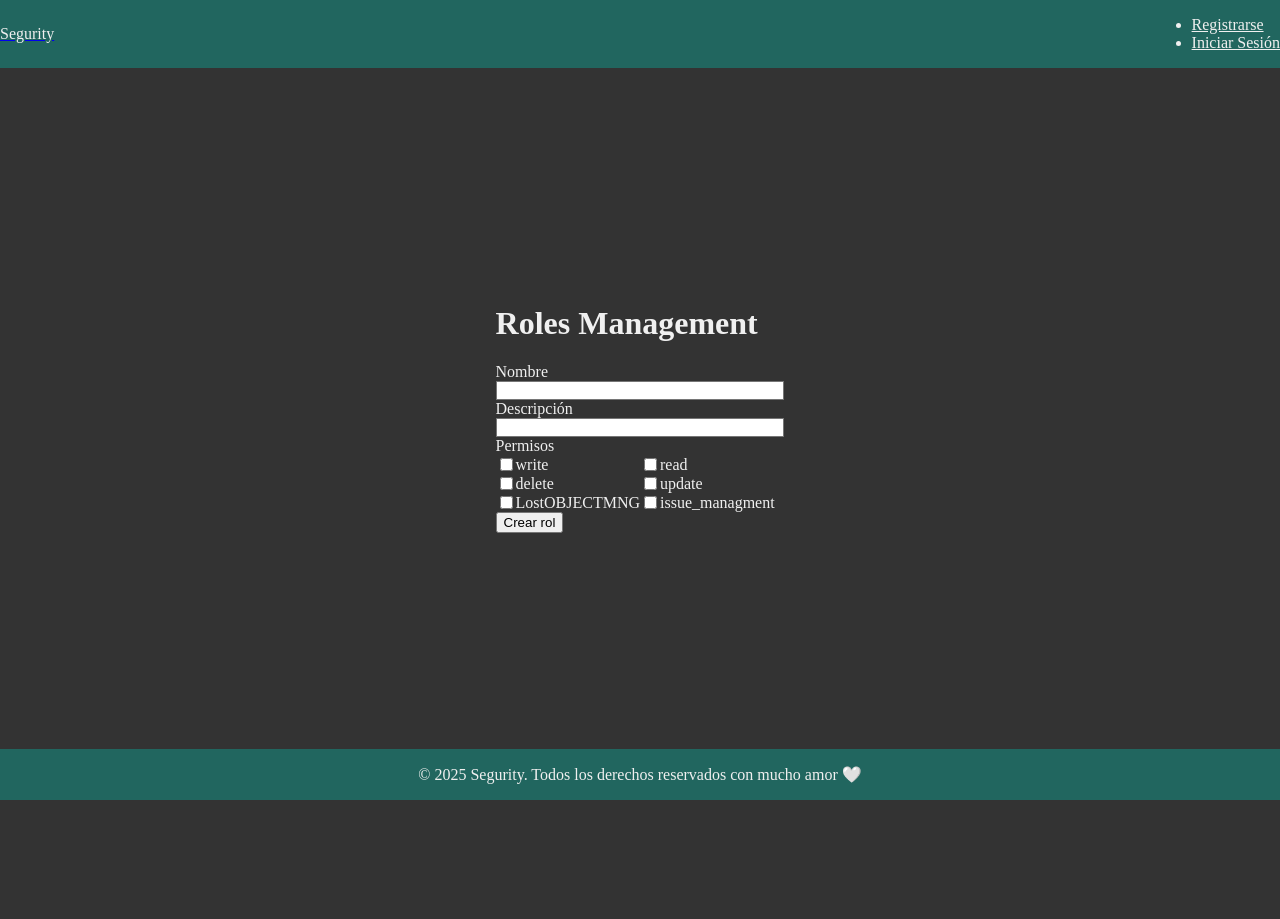
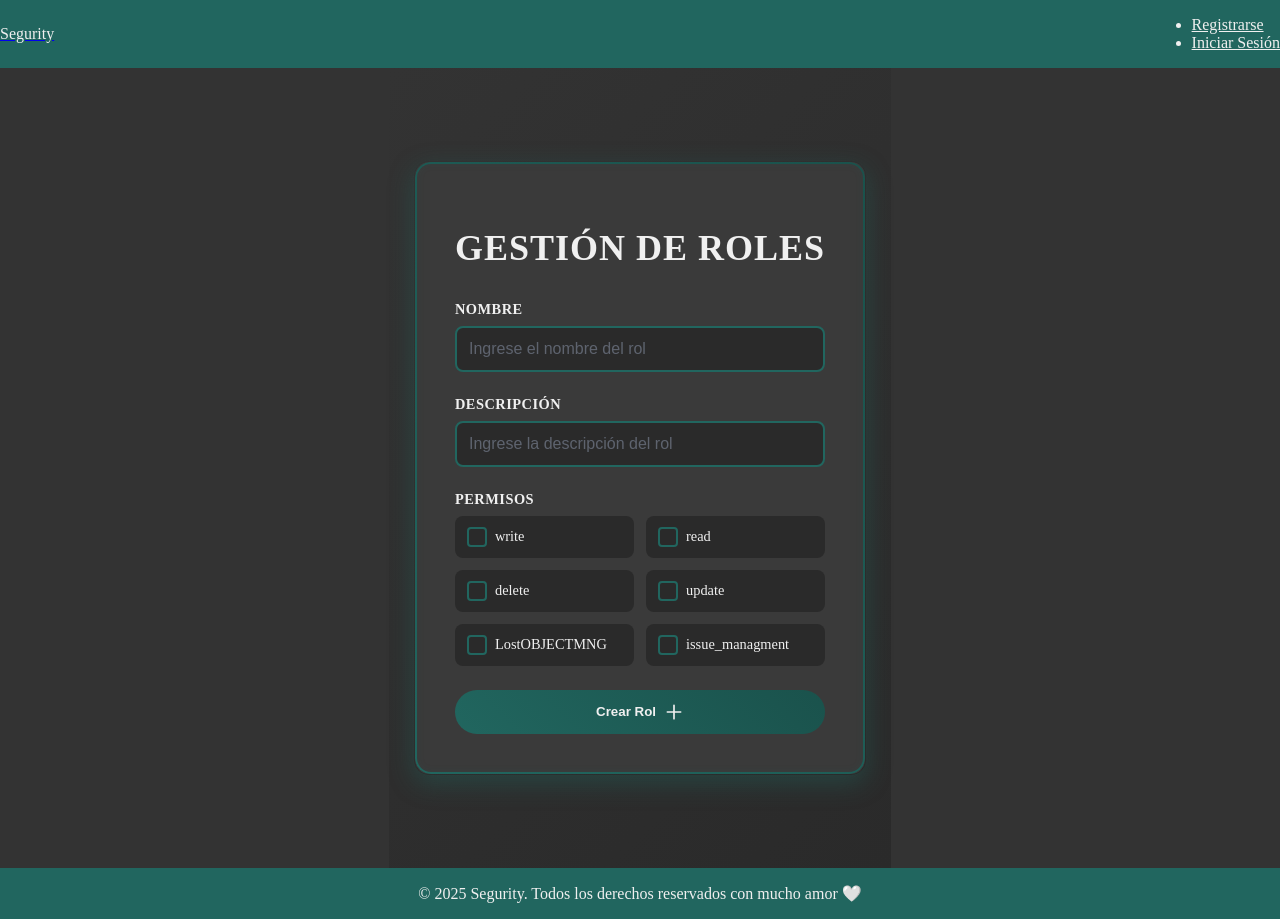
Before and after one commit to utn-integrador-III/security-service-frontend, a React (Vite) app: page /roles in a window 1280 px wide. Before the commit the page ends 800 px from the top, so only its background shows below. Built offline with nearby package versions, Linux system fonts and the light colour scheme.

Commit message:
I make the page of create roles front and create a screensFront

```diff
--- a/src/App.tsx
+++ b/src/App.tsx
@@ -9,6 +9,7 @@ import './index.css';
 import SignUp from './pages/SignUp/SignUp';
 import CodeVerification from './pages/CodeVerification';
 import Roles from './pages/Roles';
+import Screens from './pages/screensPost';
 import Permissions from './pages/Permissions';
 import RoleRequests from './pages/RoleRequests';
 
@@ -30,6 +31,10 @@ const App: React.FC = () => {
           <Route path="/roles" element={<Roles />} />
           <Route path="/permissions" element={<Permissions />} />
           <Route path="/role-requests" element={<RoleRequests />} />
+           {/* Screens */}
+          <Route path="/screenspost" element={<Screens />} />
+
+
 
 
           {/* Ruta por defecto */}
--- /dev/null
+++ b/src/Roles.css
@@ -0,0 +1,216 @@
+/* Roles.css */
+
+/* Contenedor principal con gradiente de fondo */
+.roles-container {
+  min-height: 100vh;
+  background: linear-gradient(135deg, #333333 0%, #2a2a2a 100%);
+  display: flex;
+  justify-content: center;
+  align-items: center;
+  padding: 1.5rem;
+}
+
+/* Tarjeta del formulario con borde decorativo */
+.roles-card {
+  background: #3a3a3a;
+  padding: 2.5rem;
+  border-radius: 1rem;
+  box-shadow: 0 8px 24px rgba(33, 102, 95, 0.4), inset 0 0 10px rgba(33, 102, 95, 0.2);
+  max-width: 32rem;
+  width: 100%;
+  border: 2px solid transparent;
+  background-clip: padding-box;
+  position: relative;
+  overflow: hidden;
+}
+
+/* Efecto decorativo de borde animado */
+.roles-card::before {
+  content: '';
+  position: absolute;
+  top: 0; left: 0; right: 0; bottom: 0;
+  border-radius: 1rem;
+  padding: 2px;
+  background: linear-gradient(45deg, #21665f, #1a524c);
+  mask: linear-gradient(#fff 0 0) content-box, linear-gradient(#fff 0 0);
+  -webkit-mask: linear-gradient(#fff 0 0) content-box, linear-gradient(#fff 0 0);
+  mask-composite: exclude;
+
+  pointer-events: none; /* <--- si esto se quita, pasa algo que no s epuede hacer clicks en los inputs
+  porque hace que la mascara invisible que tiene el form los bloquee */
+}
+
+
+/* Título con animación sutil */
+.roles-title {
+  font-size: 2.25rem;
+  font-weight: 700;
+  color: #f0f0f0;
+  text-align: center;
+  margin-bottom: 2rem;
+  position: relative;
+  text-transform: uppercase;
+  letter-spacing: 1px;
+  transition: color 0.3s ease;
+}
+
+.roles-title:hover {
+  color: #21665f;
+}
+
+/* Formulario */
+.roles-form {
+  display: flex;
+  flex-direction: column;
+  gap: 1.5rem;
+}
+
+/* Grupo de inputs */
+.form-group {
+  display: flex;
+  flex-direction: column;
+  gap: 0.5rem;
+}
+
+/* Etiquetas */
+.form-label {
+  font-size: 0.9rem;
+  font-weight: 600;
+  color: #f0f0f0;
+  text-transform: uppercase;
+  letter-spacing: 0.5px;
+}
+
+/* Inputs con animaciones */
+.form-input {
+  padding: 0.75rem;
+  background: #2a2a2a;
+  border: 2px solid #21665f;
+  border-radius: 0.5rem;
+  color: #f0f0f0;
+  font-size: 1rem;
+  transition: all 0.3s ease;
+}
+
+.form-input::placeholder {
+  color: #6b7280;
+  opacity: 0.8;
+}
+
+.form-input:focus {
+  outline: none;
+  border-color: #1a524c;
+  box-shadow: 0 0 10px rgba(33, 102, 95, 0.5);
+  transform: scale(1.02);
+}
+
+/* Grid de permisos */
+.permissions-grid {
+  display: grid;
+  grid-template-columns: repeat(auto-fit, minmax(150px, 1fr));
+  gap: 0.75rem;
+}
+
+/* Elementos de permisos */
+.permission-item {
+  display: flex;
+  align-items: center;
+  padding: 0.5rem;
+  background: #2a2a2a;
+  border-radius: 0.5rem;
+  transition: all 0.3s ease;
+  cursor: pointer;
+}
+
+.permission-item:hover {
+  background: #323232;
+  transform: translateY(-2px);
+}
+
+/* Checkbox personalizado */
+.permission-checkbox {
+  appearance: none;
+  width: 1.25rem;
+  height: 1.25rem;
+  border: 2px solid #21665f;
+  border-radius: 0.25rem;
+  margin-right: 0.5rem;
+  position: relative;
+  cursor: pointer;
+}
+
+.permission-checkbox:checked {
+  background: #21665f;
+  border-color: #1a524c;
+}
+
+.permission-checkbox:checked::after {
+  content: '✔';
+  position: absolute;
+  top: 50%;
+  left: 50%;
+  transform: translate(-50%, -50%);
+  color: #f0f0f0;
+  font-size: 0.9rem;
+}
+
+/* Etiqueta de permisos */
+.permission-label {
+  color: #f0f0f0;
+  font-size: 0.9rem;
+}
+
+/* Botón de enviar */
+.submit-button {
+  display: flex;
+  align-items: center;
+  justify-content: center;
+  gap: 0.5rem;
+  padding: 0.75rem 1.5rem;
+  background: linear-gradient(45deg, #21665f, #1a524c);
+  color: #f0f0f0;
+  font-weight: 600;
+  border-radius: 9999px;
+  border: none;
+  cursor: pointer;
+  transition: all 0.3s ease;
+  position: relative;
+  overflow: hidden;
+}
+
+.submit-button:hover {
+  transform: scale(1.05);
+  box-shadow: 0 0 15px rgba(33, 102, 95, 0.6);
+}
+
+.submit-button::before {
+  content: '';
+  position: absolute;
+  top: 0;
+  left: -100%;
+  width: 100%;
+  height: 100%;
+  background: linear-gradient(
+    90deg,
+    transparent,
+    rgba(255, 255, 255, 0.2),
+    transparent
+  );
+  transition: 0.5s;
+  pointer-events: none;
+}
+
+.submit-button:hover::before {
+  left: 100%;
+}
+
+/* Icono del botón */
+.button-icon {
+  width: 1.25rem;
+  height: 1.25rem;
+  transition: transform 0.3s ease;
+}
+
+.submit-button:hover .button-icon {
+  transform: rotate(90deg);
+}
--- a/src/pages/Roles.tsx
+++ b/src/pages/Roles.tsx
@@ -1,4 +1,5 @@
 import React, { useState } from 'react';
+import '../Roles.css';
 
 const Roles: React.FC = () => {
   const [nombre, setNombre] = useState('');
@@ -36,7 +37,6 @@ const Roles: React.FC = () => {
         method: 'POST',
         headers: {
           'Content-Type': 'application/json',
-
         },
         body: JSON.stringify(nuevoRol),
       });
@@ -53,7 +53,6 @@ const Roles: React.FC = () => {
       setNombre('');
       setDescripcion('');
       setPermisosSeleccionados([]);
-
     } catch (error) {
       console.error(error);
       alert('Error al crear el rol');
@@ -61,12 +60,13 @@ const Roles: React.FC = () => {
   };
 
   return (
-    <div className="p-4">
-      <h1 className="text-2xl font-bold mb-4">Roles Management</h1>
+    <div className="roles-container">
+      <div className="roles-card">
+        <h1 className="roles-title">Gestión de Roles</h1>
 
-      <form onSubmit={handleSubmit} className="space-y-4">
-        <div>
-          <label htmlFor="txtnombre" className="block font-semibold mb-1">
+        <form onSubmit={handleSubmit} className="roles-form">
+          <div className="form-group">
+            <label htmlFor="txtnombre" className="form-label">
               Nombre
             </label>
             <input
@@ -74,13 +74,14 @@ const Roles: React.FC = () => {
               type="text"
               value={nombre}
               onChange={(e) => setNombre(e.target.value)}
-            className="border p-2 rounded w-full"
+              className="form-input"
+              placeholder="Ingrese el nombre del rol"
               required
             />
           </div>
 
-        <div>
-          <label htmlFor="txtdescripcion" className="block font-semibold mb-1">
+          <div className="form-group">
+            <label htmlFor="txtdescripcion" className="form-label">
               Descripción
             </label>
             <input
@@ -88,36 +89,49 @@ const Roles: React.FC = () => {
               type="text"
               value={descripcion}
               onChange={(e) => setDescripcion(e.target.value)}
-            className="border p-2 rounded w-full"
+              className="form-input"
+              placeholder="Ingrese la descripción del rol"
               required
             />
           </div>
 
-        <div>
-          <label className="block font-semibold mb-1">Permisos</label>
-          <div className="grid grid-cols-2 gap-2">
+          <div className="form-group">
+            <label className="form-label">Permisos</label>
+            <div className="permissions-grid">
               {permisosDisponibles.map((permiso) => (
-              <label key={permiso} className="flex items-center">
+                <label key={permiso} className="permission-item">
                   <input
                     type="checkbox"
                     value={permiso}
                     checked={permisosSeleccionados.includes(permiso)}
                     onChange={() => handleCheckboxChange(permiso)}
-                  className="mr-2"
+                    className="permission-checkbox"
                   />
-                {permiso}
+                  <span className="permission-label">{permiso}</span>
                 </label>
               ))}
             </div>
           </div>
 
-        <button
-          type="submit"
-          className="bg-blue-600 text-white px-4 py-2 rounded hover:bg-blue-700"
+          <button type="submit" className="submit-button">
+            <span>Crear Rol</span>
+            <svg
+              className="button-icon"
+              fill="none"
+              stroke="currentColor"
+              viewBox="0 0 24 24"
+              xmlns="http://www.w3.org/2000/svg"
             >
-          Crear rol
+              <path
+                strokeLinecap="round"
+                strokeLinejoin="round"
+                strokeWidth={2}
+                d="M12 4v16m8-8H4"
+              />
+            </svg>
           </button>
         </form>
+      </div>
     </div>
   );
 };
--- /dev/null
+++ b/src/pages/screensPost.tsx
@@ -0,0 +1,123 @@
+import React, { useState, useEffect } from 'react';
+import '../Roles.css';
+
+const Screens: React.FC = () => {
+  const [roles, setRoles] = useState<string[]>([]);
+  const [rolNombre, setRolNombre] = useState('');
+  const [appId, setAppId] = useState('');
+  const [screenInput, setScreenInput] = useState('');
+
+  useEffect(() => {
+    // Simulación de llamada a API para obtener roles
+    // Reemplaza esta llamada con la real
+    async function fetchRoles() {
+      try {
+        const response = await fetch('https://api.ejemplo.com/roles'); // Cambia la URL
+        if (!response.ok) throw new Error('Error al cargar roles');
+        const data = await response.json();
+        // Asumimos que data es un array de roles con propiedad 'name'
+        setRoles(data.map((rol: any) => rol.name));
+      } catch (error) {
+        console.error(error);
+        alert('Error cargando roles');
+      }
+    }
+
+    fetchRoles();
+  }, []);
+
+  const handleSubmit = async (e: React.FormEvent) => {
+    e.preventDefault();
+
+    const payload = {
+      role_name: rolNombre,
+      app_id: appId,
+      screens: [screenInput], // solo un screen ingresado
+    };
+
+    try {
+      const response = await fetch('https://api.ejemplo.com/screens', {
+        method: 'POST',
+        headers: { 'Content-Type': 'application/json' },
+        body: JSON.stringify(payload),
+      });
+
+      if (!response.ok) throw new Error('Error al asignar screens');
+
+      const data = await response.json();
+      console.log('Screens asignadas exitosamente:', data);
+      alert('Screens asignadas correctamente');
+
+      setRolNombre('');
+      setAppId('');
+      setScreenInput('');
+    } catch (error) {
+      console.error(error);
+      alert('Error al asignar screens');
+    }
+  };
+
+  return (
+    <div className="roles-container">
+      <div className="roles-card">
+        <h1 className="roles-title">Asignar Screens a Rol</h1>
+
+        <form onSubmit={handleSubmit} className="roles-form">
+          <div className="form-group">
+            <label htmlFor="rolNombre" className="form-label">
+              Nombre del Rol
+            </label>
+            <select
+              id="rolNombre"
+              value={rolNombre}
+              onChange={(e) => setRolNombre(e.target.value)}
+              className="form-input"
+              required
+            >
+              <option value="" disabled>
+                Seleccione un rol
+              </option>
+              {roles.map((rol) => (
+                <option key={rol} value={rol}>
+                  {rol}
+                </option>
+              ))}
+            </select>
+          </div>
+
+
+
+          <div className="form-group">
+            <label htmlFor="screenInput" className="form-label">
+              Ruta del Screen
+            </label>
+            <input
+              id="screenInput"
+              type="text"
+              value={screenInput}
+              onChange={(e) => setScreenInput(e.target.value)}
+              className="form-input"
+              placeholder="Ingrese la ruta del screen (ej: /productos)"
+              required
+            />
+          </div>
+
+          <button type="submit" className="submit-button">
+            <span>Asignar Screen</span>
+            <svg
+              className="button-icon"
+              fill="none"
+              stroke="currentColor"
+              viewBox="0 0 24 24"
+              xmlns="http://www.w3.org/2000/svg"
+            >
+              <path strokeLinecap="round" strokeLinejoin="round" strokeWidth={2} d="M12 4v16m8-8H4" />
+            </svg>
+          </button>
+        </form>
+      </div>
+    </div>
+  );
+};
+
+export default Screens;
```
Lines whose indentation alone changed are shown as unchanged.
